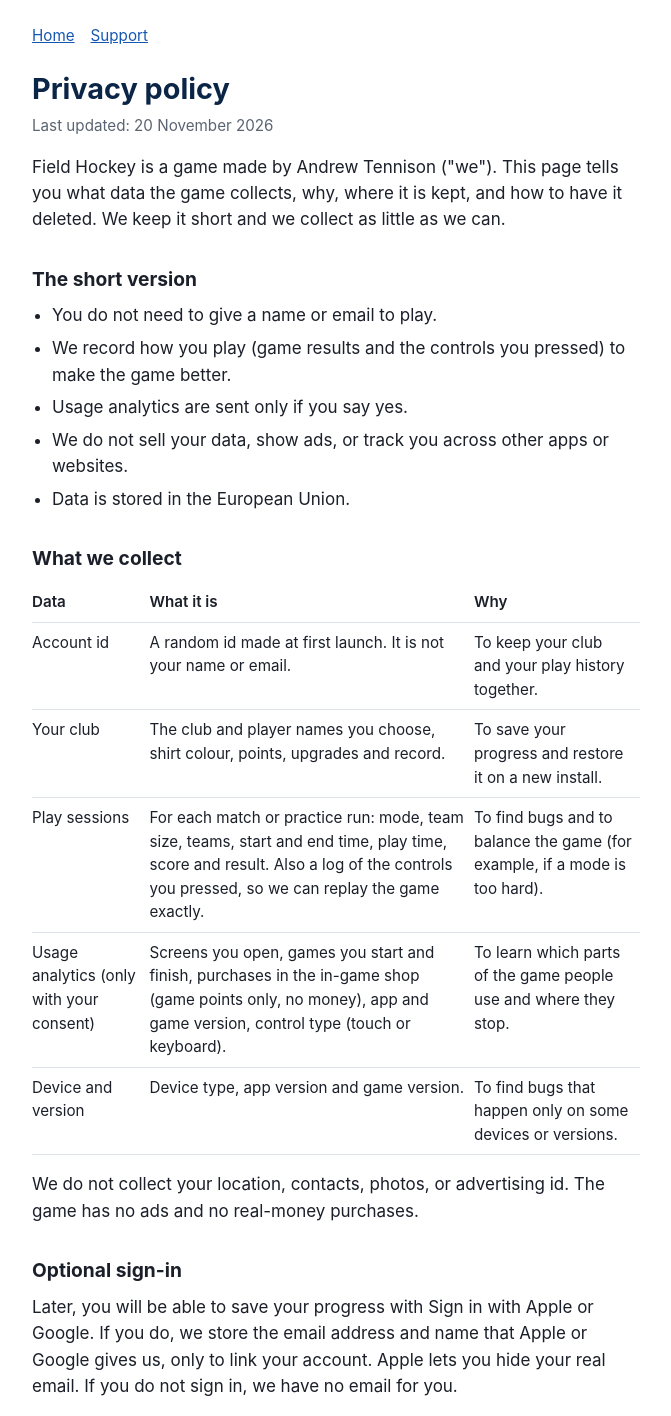
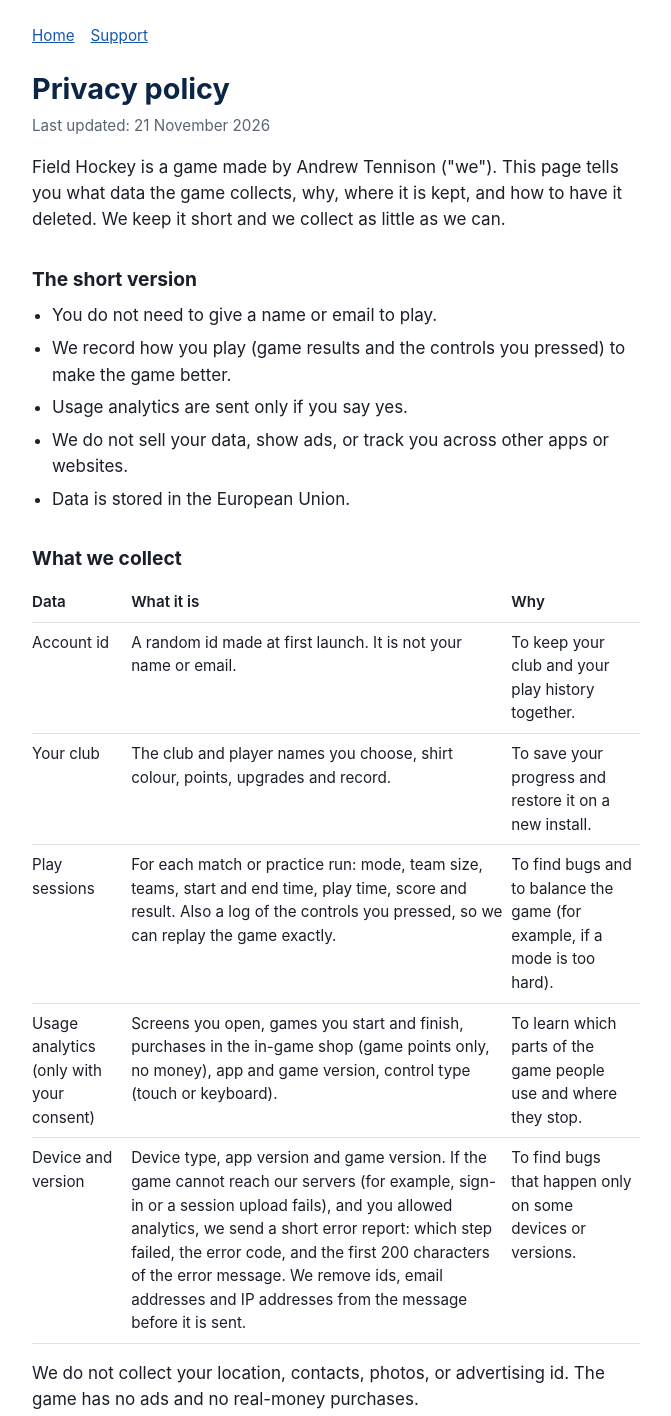
Before and after one commit to andrewtennison/field-hockey-site, a plain HTML site: page privacy.html in a window 1280 px wide. Shown: the top 1416 px of the page, without its empty margins (304-975 px from the left). Drawn offline with Linux system fonts and the light colour scheme.

Commit message:
Privacy: error reports (cloud_error)
Describe the short error report the game sends when it cannot reach
our servers, and update the last-updated date.

Co-Authored-By: Claude Opus 5.5 <noreply@anthropic.com>
Claude-Session: https://claude.ai/code/session_01AWt63gofmowQq6NBPWQ4QX

```diff
--- a/privacy.html
+++ b/privacy.html
@@ -11,7 +11,7 @@
 <main>
   <nav><a href="index.html">Home</a><a href="support.html">Support</a></nav>
   <h1>Privacy policy</h1>
-  <p class="muted">Last updated: 20 November 2026</p>
+  <p class="muted">Last updated: 21 November 2026</p>
 
   <p>Field Hockey is a game made by Andrew Tennison ("we"). This page tells you what data the game collects, why, where it is kept, and how to have it deleted. We keep it short and we collect as little as we can.</p>
 
@@ -49,7 +49,7 @@
     </tr>
     <tr>
       <td>Device and version</td>
-      <td>Device type, app version and game version.</td>
+      <td>Device type, app version and game version. If the game cannot reach our servers (for example, sign-in or a session upload fails), and you allowed analytics, we send a short error report: which step failed, the error code, and the first 200 characters of the error message. We remove ids, email addresses and IP addresses from the message before it is sent.</td>
       <td>To find bugs that happen only on some devices or versions.</td>
     </tr>
   </table>
```
